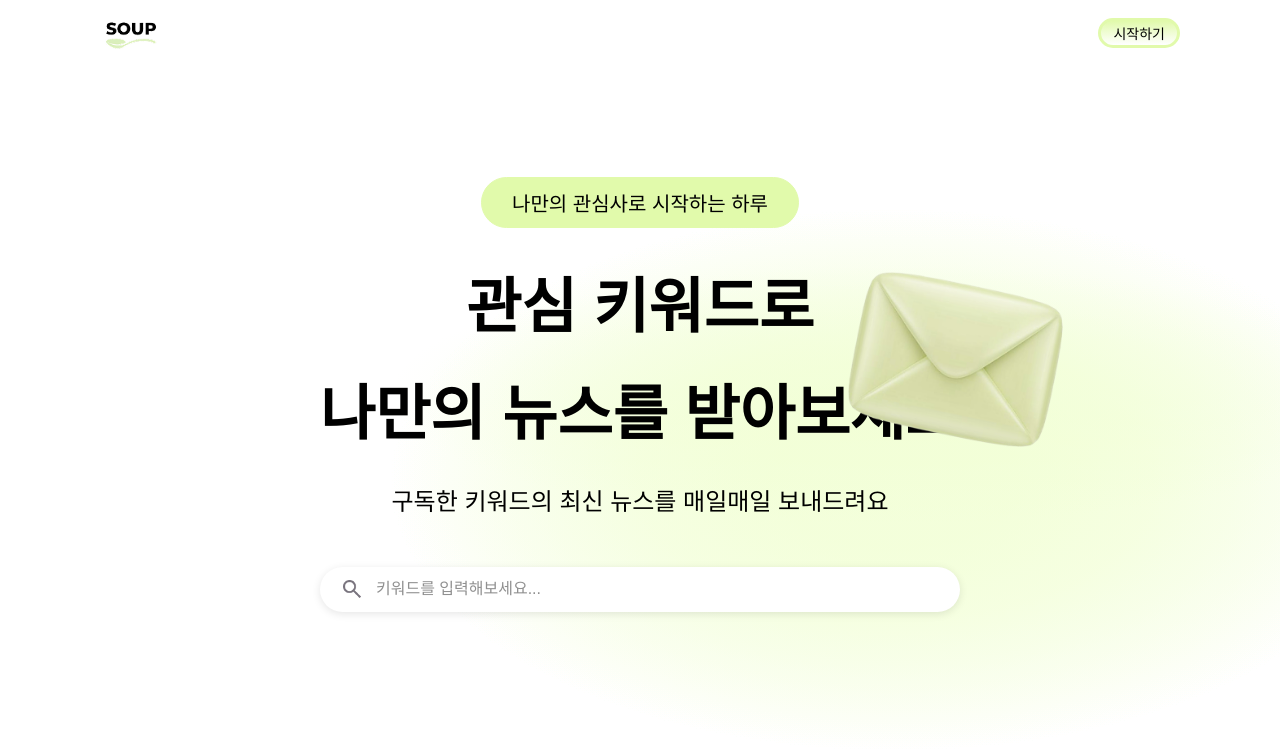
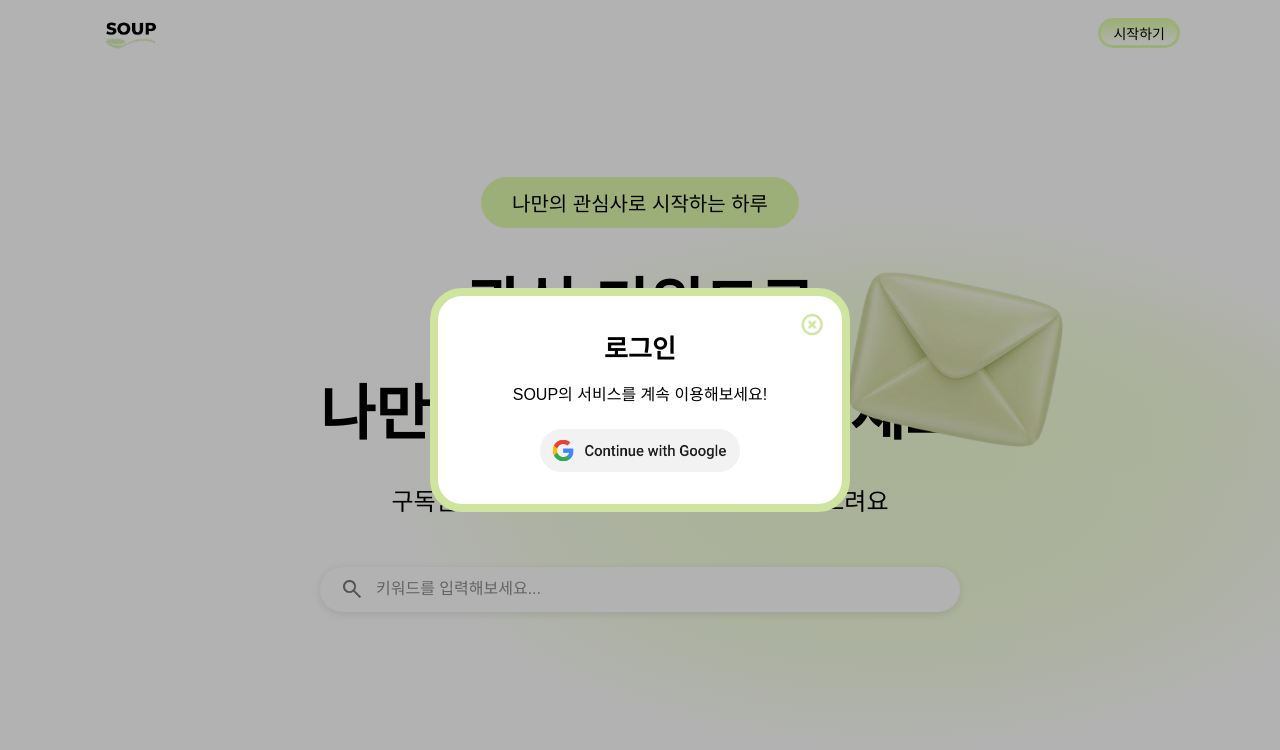
Before and after one commit to pal-lang-gwi/soup-frontend_v2, a React (Vite) app: page / in a window 1280 px wide. Both pictures are taken after a click on the button "시작하기". Shown: the top 750 px of the page. Built offline with nearby package versions, Linux system fonts and the light colour scheme; no server answers; a web font is replaced by a local one.

Commit message:
feat: 로그인 모달 구현

```diff
--- a/src/widgets/NavBar/NavBarLoggedOut.tsx
+++ b/src/widgets/NavBar/NavBarLoggedOut.tsx
@@ -1,16 +1,25 @@
+import { useState } from 'react'
 import styles from './NavBar.module.scss'
 import { Button } from '@/shared/ui/Button/Button'
 import soupLogo from '@/shared/assets/soup_logo.png'
+import LoginModal from '@/widgets/auth/LoginModal'
 
 export const NavBarLoggedOut = () => {
+  const [isModalOpen, setIsModalOpen] = useState(false)
+
+  const handleOpenModal = () => setIsModalOpen(true)
+  const handleCloseModal = () => setIsModalOpen(false)
+
   return (
     <nav className={styles.navbar}>
       <div className={styles.container}>
         <img src={soupLogo} alt='SOUP' className={styles.logoImage} />
-        <Button size='xs' typeStyle='type2'>
+        <Button size='xs' typeStyle='type2' onClick={handleOpenModal}>
           시작하기
         </Button>
       </div>
+
+      {isModalOpen && <LoginModal onClose={handleCloseModal} />}
     </nav>
   )
 }
--- /dev/null
+++ b/src/widgets/auth/LoginModal.module.scss
@@ -0,0 +1,91 @@
+/* LoginModal.module.scss */
+
+/* 화면 전체 덮는 영역 + 중앙 정렬 */
+.backdrop {
+  position: fixed;
+  inset: 0;
+  display: flex;
+  justify-content: center;
+  align-items: center;
+  z-index: 1000;
+  background-color: rgba(0, 0, 0, 0.3);
+}
+
+.modal {
+  background-color: #ffffff;
+  border-radius: 32px;
+  border: 8px solid var(--color-green-dark);
+  padding: 32px 40px 28px;
+  min-width: 320px;
+  max-width: 420px;
+  width: 100%;
+  box-sizing: border-box;
+  text-align: center;
+  position: relative;
+}
+
+.title {
+  font-size: 26px;
+  font-weight: 700;
+  margin-bottom: 16px;
+  color: var(--color-black);
+}
+
+.subtitle {
+  font-size: 16px;
+  color: var(--color-black);
+  margin-bottom: 24px;
+}
+
+.closeButton {
+  position: absolute;
+  top: 16px;
+  right: 18px;
+  width: 24px;
+  height: 24px;
+  padding: 0;
+  border: none;
+  background: transparent;
+  cursor: pointer;
+
+  img {
+    width: 100%;
+    height: 100%;
+    object-fit: contain;
+  }
+}
+
+.googleButton {
+  display: inline-flex;
+  align-items: center;
+  justify-content: center;
+  border: none;
+  background: transparent;
+  padding: 0;
+  cursor: pointer;
+
+  img {
+    display: block;
+    width: 200px;
+    height: auto;
+  }
+}
+
+@media (max-width: 480px) {
+  .modal {
+    padding: 24px 24px 20px;
+    border-radius: 24px;
+  }
+
+  .title {
+    font-size: 20px;
+  }
+
+  .subtitle {
+    font-size: 13px;
+  }
+
+  .googleButton img {
+    width: 210px;
+  }
+}
--- /dev/null
+++ b/src/widgets/auth/LoginModal.tsx
@@ -0,0 +1,32 @@
+import googleLogo from '../../shared/assets/logo_google_long.png'
+import xCircleImg from '../../shared/assets/x_circle.png'
+import styles from './LoginModal.module.scss'
+
+const GOOGLE_LOGIN_URL = import.meta.env.VITE_GOOGLE_LOGIN_URL
+
+interface LoginModalProps {
+  onClose: () => void
+}
+
+const LoginModal = ({ onClose }: LoginModalProps) => {
+  const handleGoogleLogin = () => {
+    window.location.href = GOOGLE_LOGIN_URL
+  }
+
+  return (
+    <div className={styles.backdrop}>
+      <div className={styles.modal}>
+        <div className={styles.title}>로그인</div>
+        <button className={styles.closeButton} onClick={onClose}>
+          <img src={xCircleImg} alt='닫기' />
+        </button>
+        <div className={styles.subtitle}>SOUP의 서비스를 계속 이용해보세요!</div>
+        <button className={styles.googleButton} onClick={handleGoogleLogin}>
+          <img src={googleLogo} alt='구글 로그인' />
+        </button>
+      </div>
+    </div>
+  )
+}
+
+export default LoginModal
```
